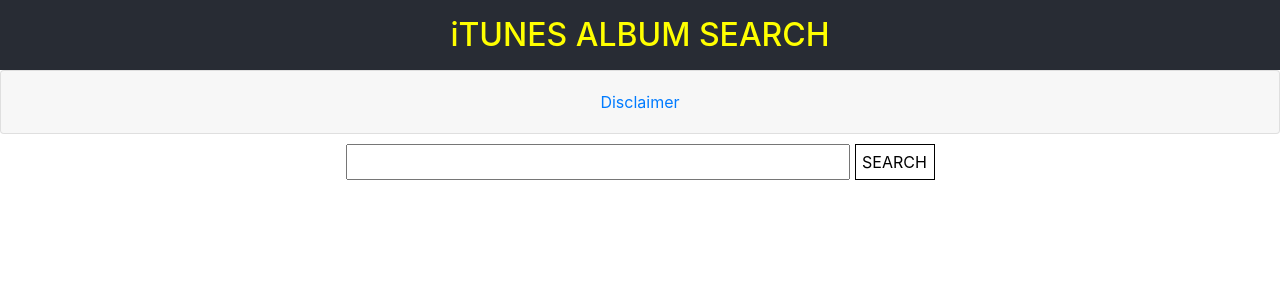
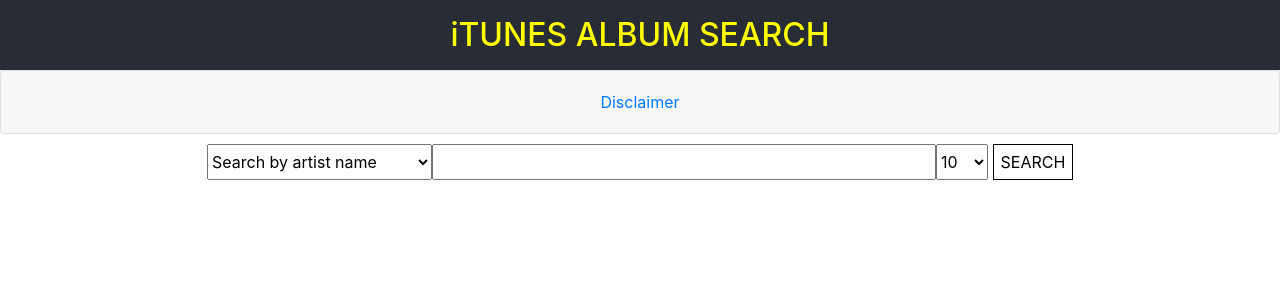
Before and after one commit to kokospapa8/react-itunes-search, a React (Create React App) app: page / in a window 1280 px wide. Shown: the top 300 px of the page. Built offline with nearby package versions, Linux system fonts and the light colour scheme.

Commit message:
added limit and search attribute

```diff
--- a/src/components/Album.js
+++ b/src/components/Album.js
@@ -1,42 +1,48 @@
 import React from "react";
-import './Album.css';
+import "./Album.css";
 
-import Card from "react-bootstrap/Card"
-import { ListGroup, ListGroupItem } from "react-bootstrap"
+import Card from "react-bootstrap/Card";
+import { ListGroup, ListGroupItem } from "react-bootstrap";
 
-const Album = ({album}) => {
+const Album = ({ album }) => {
   const albumReleaseDate = album.releaseDate.substring(0, 10);
-    const albumArt = album.artworkUrl100.replace("100x100","500x500");
+  const albumArt = album.artworkUrl100.replace("100x100", "500x500");
+  const collectionName =
+    album.collectionName.length > 15
+      ? album.collectionName.substring(0, 15) + "..."
+      : album.collectionName;
+  const artistName =
+    album.artistName.length > 15
+      ? album.artistName.substring(0, 15) + "..."
+      : album.artistName;
 
   return (
     <div className="Album">
-        <Card style={{ width: '18rem' }}>
+      <Card style={{ width: "18rem" }}>
         <Card.Img variant="top" src={albumArt} />
-          <Card.Header>{album.collectionName}</Card.Header>
+        <Card.Header>{collectionName}</Card.Header>
         <Card.Body>
-            <Card.Title>{album.artistName}</Card.Title>
-            <Card.Link href={album.artistViewUrl} target="_blank">See Artist</Card.Link>
+          <Card.Title>{artistName}</Card.Title>
+          <Card.Link href={album.artistViewUrl} target="_blank">
+            See Artist
+          </Card.Link>
         </Card.Body>
         <ListGroup className="list-group-flush">
           <ListGroupItem>{album.collectionType}</ListGroupItem>
           {/* <ListGroupItem>{album.trackCount}</ListGroupItem> */}
           <ListGroupItem>{album.primaryGenreName}</ListGroupItem>
           <ListGroupItem>{albumReleaseDate}</ListGroupItem>
-
         </ListGroup>
         <Card.Footer>
-          <Card.Link href={album.collectionViewUrl} target="_blank">Buy</Card.Link>
-
+          <Card.Link href={album.collectionViewUrl} target="_blank">
+            Buy
+          </Card.Link>
         </Card.Footer>
-
       </Card>
     </div>
-
-
   );
 };
 
 export default Album;
 
-
 // collectionViewUrl
--- a/src/components/App.js
+++ b/src/components/App.js
@@ -1,14 +1,14 @@
-import React,  { useReducer } from 'react';
-import './App.css';
+import React, { useReducer } from "react";
+import "./App.css";
 import Header from "./Header";
 import Album from "./Album";
 import Search from "./Search";
-import {Accordion, Button, Card} from 'react-bootstrap'
+import { Accordion, Button, Card } from "react-bootstrap";
 
 const initialState = {
   loading: false,
   albums: [],
-  errorMessage: null
+  errorMessage: null,
 };
 
 const reducer = (state, action) => {
@@ -17,52 +17,53 @@
       return {
         ...state,
         loading: true,
-        errorMessage: null
+        errorMessage: null,
       };
     case "SEARCH_ALBUM_SUCCESS":
       return {
         ...state,
         loading: false,
-        albums: action.results
+        albums: action.results,
       };
     case "SEARCH_ALBUM_FAILURE":
       return {
         ...state,
         loading: false,
-        errorMessage: action.error
+        errorMessage: action.error,
       };
     default:
       return state;
   }
 };
 
-
 function App() {
   const [state, dispatch] = useReducer(reducer, initialState);
 
-  const search = searchValue => {
+  const search = (form) => {
     dispatch({
-      type: "SEARCH_ALBUM_REQUEST"
+      type: "SEARCH_ALBUM_REQUEST",
     });
-    console.log(searchValue);
 
-    fetch(`https://itunes.apple.com/search?term=${searchValue}&entity=album&attribute=artistTerm&limit=10`)
-      .then(response => response.json())
-      .then(jsonResponse => {
+    const { attribute, searchValue, limit } = form;
+    fetch(
+      `https://itunes.apple.com/search?term=${searchValue}&entity=album&attribute=${attribute}&limit=${limit}`
+    )
+      .then((response) => response.json())
+      .then((jsonResponse) => {
         if (jsonResponse.resultCount > 0) {
           dispatch({
             type: "SEARCH_ALBUM_SUCCESS",
-            results: jsonResponse.results
-          })
+            results: jsonResponse.results,
+          });
         } else {
           // console.log(jsonResponse);
           dispatch({
             type: "SEARCH_ALBUM_SUCCESS",
-            error: jsonResponse.Error
-          })
+            error: jsonResponse.Error,
+          });
         }
       });
-    };
+  };
 
   const { albums, errorMessage, loading } = state;
 
@@ -77,9 +78,17 @@
             </Accordion.Toggle>
           </Card.Header>
           <Accordion.Collapse eventKey="0">
-            <Card.Body > The Search API allows you to place search fields in your website to search for content within the iTunes Store and Apple Books Store.
-              You can search for a variety of content; including books, movies, podcasts, music, music videos, audiobooks, and TV shows.
-              Developers may use promotional content in the API, including previews of songs, music videos, album art and App icons only to promote store content and not for entertainment purposes. Use of sound samples and other assets from the API must be proximate to a store badge
+            <Card.Body>
+              {" "}
+              The Search API allows you to place search fields in your website
+              to search for content within the iTunes Store and Apple Books
+              Store. You can search for a variety of content; including books,
+              movies, podcasts, music, music videos, audiobooks, and TV shows.
+              Developers may use promotional content in the API, including
+              previews of songs, music videos, album art and App icons only to
+              promote store content and not for entertainment purposes. Use of
+              sound samples and other assets from the API must be proximate to a
+              store badge
             </Card.Body>
           </Accordion.Collapse>
         </Card>
@@ -90,8 +99,8 @@
         {!loading && !albums ? (
           <span>Please type search term</span>
         ) : loading && !errorMessage ? (
-         <span>loading...</span>
-         ) : errorMessage ? (
+          <span>loading...</span>
+        ) : errorMessage ? (
           <div className="errorMessage">{errorMessage}</div>
         ) : (
           albums.map((album, index) => (
--- a/src/components/Search.js
+++ b/src/components/Search.js
@@ -1,35 +1,77 @@
 import React, { useState } from "react";
-import './Search.css';
-
+import "./Search.css";
 
 const Search = (props) => {
   //current state, function to update it
-  const [searchValue, setSearchValue] = useState("");
+  // const [searchValue, setSearchValue] = useState("");
+  // const [attribute, setAttribute] = useState("artistTerm");
+  // const [limit, setlimit] = useState(10);
 
-  const handleSearchInputChanges = (e) => {
-    setSearchValue(e.target.value);
-  }
+  const [form, setForm] = useState({
+    searchValue: "",
+    attribute: "artistTerm",
+    limit: "10",
+  });
+  const { searchValue, attribute, limit } = form;
+
+  const onChange = (e) => {
+    const nextForm = {
+      ...form,
+      [e.target.name]: e.target.value,
+    };
+    setForm(nextForm);
+  };
+
+  // const handleSearchInputChanges = (e) => {
+  //   setSearchValue(e.target.value);
+  // };
+
+  // const handleAttributeChange = (e) => {
+  //   setAttribute(e.target.value);
+  // };
+
+  // const handleLimitChange = (e) => {
+  //   setlimit(e.target.value);
+  // };
 
   const resetInputField = () => {
-    setSearchValue("")
-  }
+    // setSearchValue("");
+    setForm({
+      searchValue: "",
+    });
+  };
 
   const callSearchFunction = (e) => {
     e.preventDefault();
-    props.search(searchValue);
+    // console.log(form);
+    props.search(form);
     resetInputField();
-  }
+  };
 
   return (
     <form className="search">
+      <select id="attribute" name="attribute" onChange={onChange}>
+        <option value="artistTerm">Search by artist name</option>
+        <option value="albumTerm">Search by album name</option>
+        <option value="composerTerm">Search by composer name</option>
+        <option value="songTerm">Search by song title</option>
+      </select>
       <input
+        name="searchValue"
         value={searchValue}
-          onChange={handleSearchInputChanges}
+        onChange={onChange}
         type="text"
       />
+      <select id="limit" name="limit" onChange={onChange}>
+        <option value="10">10</option>
+        <option value="25">25</option>
+        <option value="50">50</option>
+        <option value="100">100</option>
+        <option value="200">200</option>
+      </select>
       <input onClick={callSearchFunction} type="submit" value="SEARCH" />
     </form>
   );
-}
+};
 
 export default Search;
```
Also changed, not shown: 1 other file (tests, documents, lock files or other folders). Lines whose indentation alone changed are shown as unchanged.
